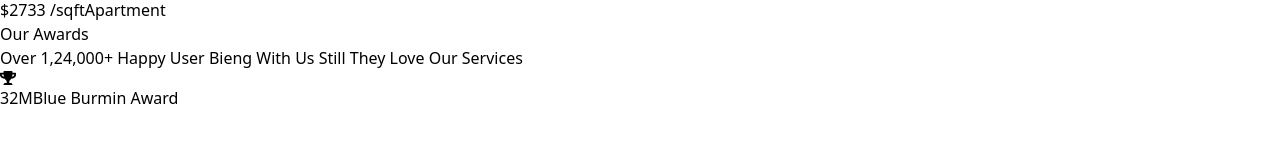
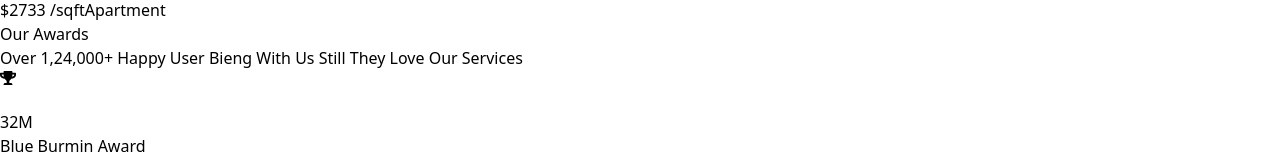
Before and after one commit to harshsinghmumbai/Real-Estate, a React (Vite) app: page / in a window 1280 px wide. Shown: the part 5300-5455 px from the top of the page. Before the commit the page ends 5410 px from the top, so only its background shows below. Built offline with nearby package versions, Linux system fonts and the light colour scheme.

Commit message:
api is initialized

```diff
--- a/src/Components/Award_Section.jsx
+++ b/src/Components/Award_Section.jsx
@@ -5,19 +5,25 @@ const Award_Section = () => {
     <>
       <div className="w-full bg-[#122947]">
         <p className="flex flex-col justify-center items-center">
-          <p className="font-semibold text-green-400 text-xl mt-3 mb-2">
+          <p className="font-semibold text-green-400 text-xl mt-8 mb-2">
             Our Awards
           </p>
           <h1 className="text-white text-2xl w-[36rem] tracking-wide text-center">
             Over 1,24,000+ Happy User Bieng With Us Still They Love Our Services
           </h1>
         </p>
-        <div className="">
-          <p className="">
+
+        <div className="mt-5">
+          <p className="text-white text-5xl p-7 rounded-full inline-block bg-[#2a3f5a]">
             <FaTrophy />
           </p>
-          <span className="">32M</span>
-          <span className="">Blue Burmin Award</span>
+          <br />
+          <h1 className="text-white text-4xl font-bold ml-3 inline-block">
+            32M
+          </h1>
+          <p className="text-gray-500 w-[7.25rem] text-center pr-3">
+            Blue Burmin Award
+          </p>
         </div>
       </div>
     </>
--- a/src/Components/Property_CardItems.jsx
+++ b/src/Components/Property_CardItems.jsx
@@ -8,7 +8,7 @@ const Property_CardItems = ({ CardItems }) => {
       {CardItems.map((curElem) => {
         return (
           <div className=" w-4/5 " key={curElem.id}>
-            <div className="w-[300px] rounded-md border shadow-2xl">
+            <div className="w-[300px] rounded-md border shadow-2xl mb-5">
               <img
                 src={curElem.image}
                 alt="Laptop"
```
Also changed, not shown: src/API/Award_Items.js (added, +7 -0 lines).
